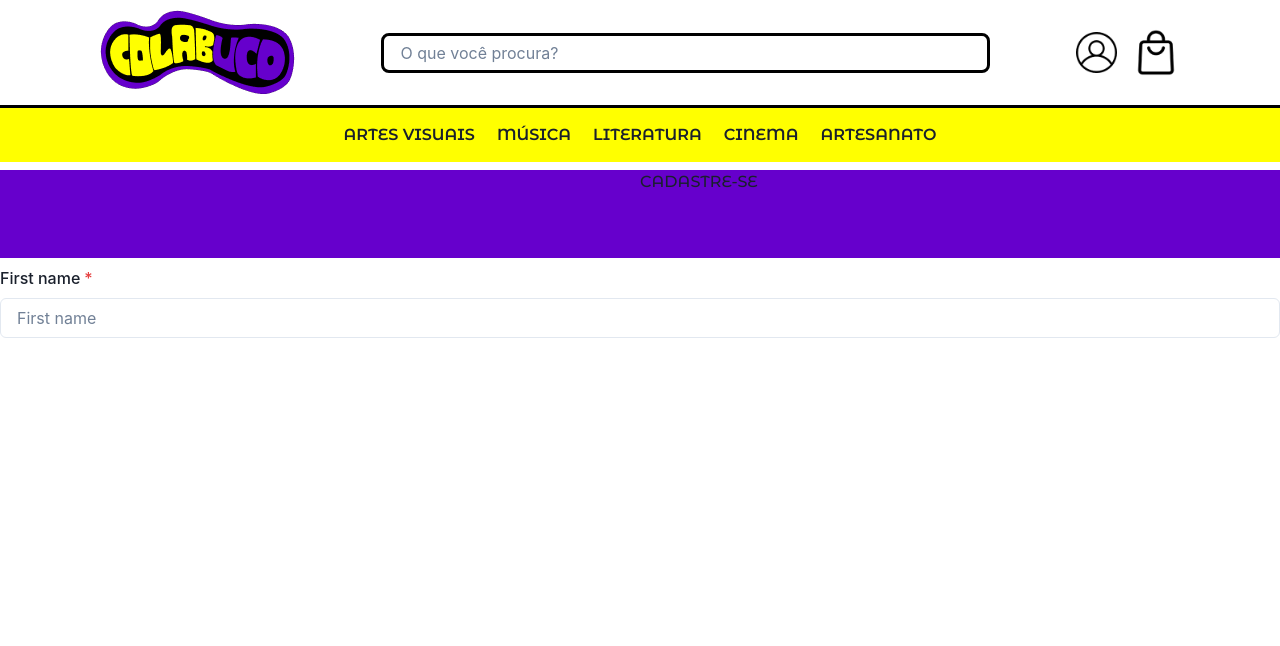
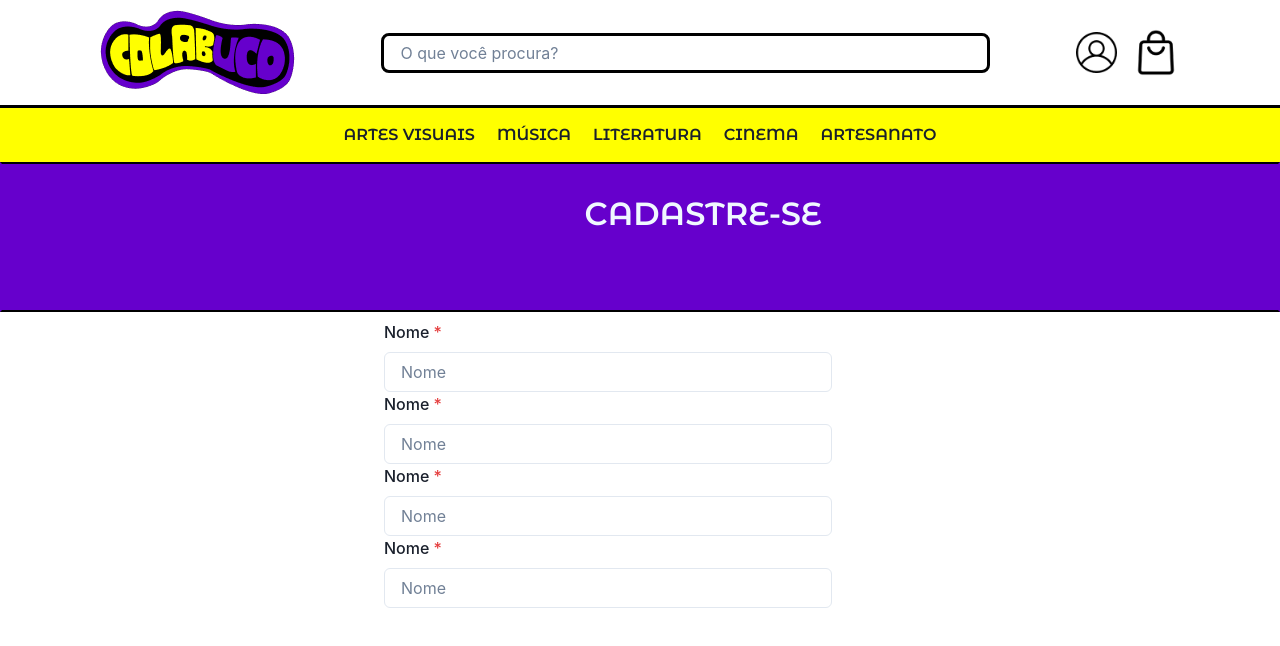
Before and after one commit to SIN-disciplina-PI3/ColabucoFrontEnd, a React (Create React App) app: page /cadastrocliente in a window 1280 px wide. Shown: the top 646 px of the page. Built offline with nearby package versions, Linux system fonts and the light colour scheme.

Commit message:
cadastre-se incompleto

```diff
--- a/src/pages/CadastroCliente.jsx
+++ b/src/pages/CadastroCliente.jsx
@@ -1,6 +1,6 @@
 import React from "react";
 import NavBar from './/..//components/Navbar'
-import { Stack, Text, Button, Input,FormControl, FormLabel } from "@chakra-ui/react";
+import { Stack, Text, Button, Input, FormControl, FormLabel } from "@chakra-ui/react";
 import { Link } from "react-router-dom";
 import styles from './../styles/cadastrocliente.css'
 
@@ -13,11 +13,30 @@ function CadastroCliente() {
         <Stack>
             <NavBar />
 
-            <Text pb='5%' className="texto05"> CADASTRE-SE </Text>
+            <Text mt='-8px' borderWidth='2.4px'  borderTopColor='black' borderBottomColor='black' borderLeftColor='#6600CC'
+            borderRightColor='#6600CC'
+            className="texto05" height='150' > CADASTRE-SE </Text>
 
-            <FormControl isRequired>
-                <FormLabel>First name</FormLabel>
-                <Input placeholder='First name' />
+            <FormControl isRequired pl='30%' >
+
+
+                <FormLabel className='formulario'  >Nome</FormLabel>
+                <Input width='50%' placeholder='Nome' />
+
+
+
+                <FormLabel className='formulario'  >Nome</FormLabel>
+                <Input width='50%' placeholder='Nome' />
+
+
+
+                <FormLabel className='formulario'  >Nome</FormLabel>
+                <Input width='50%' placeholder='Nome' />
+
+
+
+                <FormLabel className='formulario'  >Nome</FormLabel>
+                <Input width='50%' placeholder='Nome' />
             </FormControl>
 
         </Stack>
--- a/src/styles/cadastrocliente.css
+++ b/src/styles/cadastrocliente.css
@@ -1,9 +1,16 @@
+.texto05 {
+    font-family: 'Montserrat Alternates', sans-serif;
+    font-size: xx-large;
 
-.texto05{
-font-family: 'Montserrat Alternates', sans-serif;
-font: weight 700;
- align-items: center;
- padding-left: 50%;
- background-color: #6600CC;
+    font-weight: bolder;
+    align-items: center;
+    padding-top: 2%;
+    padding-left: 45.5%;
+    background-color: #6600CC;
+    color: aliceblue;
 
 }
+
+.formulario {
+
+}
```
